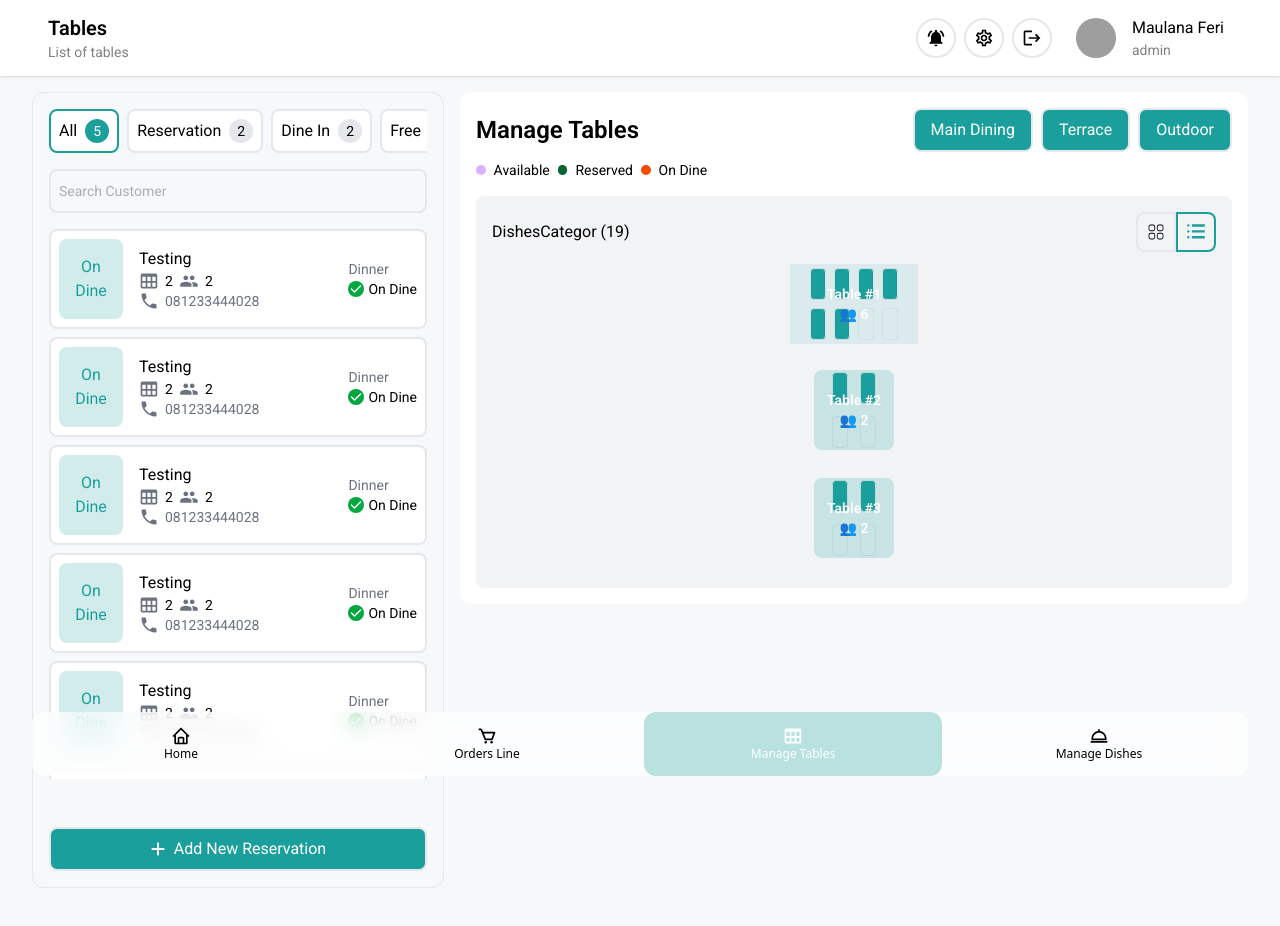
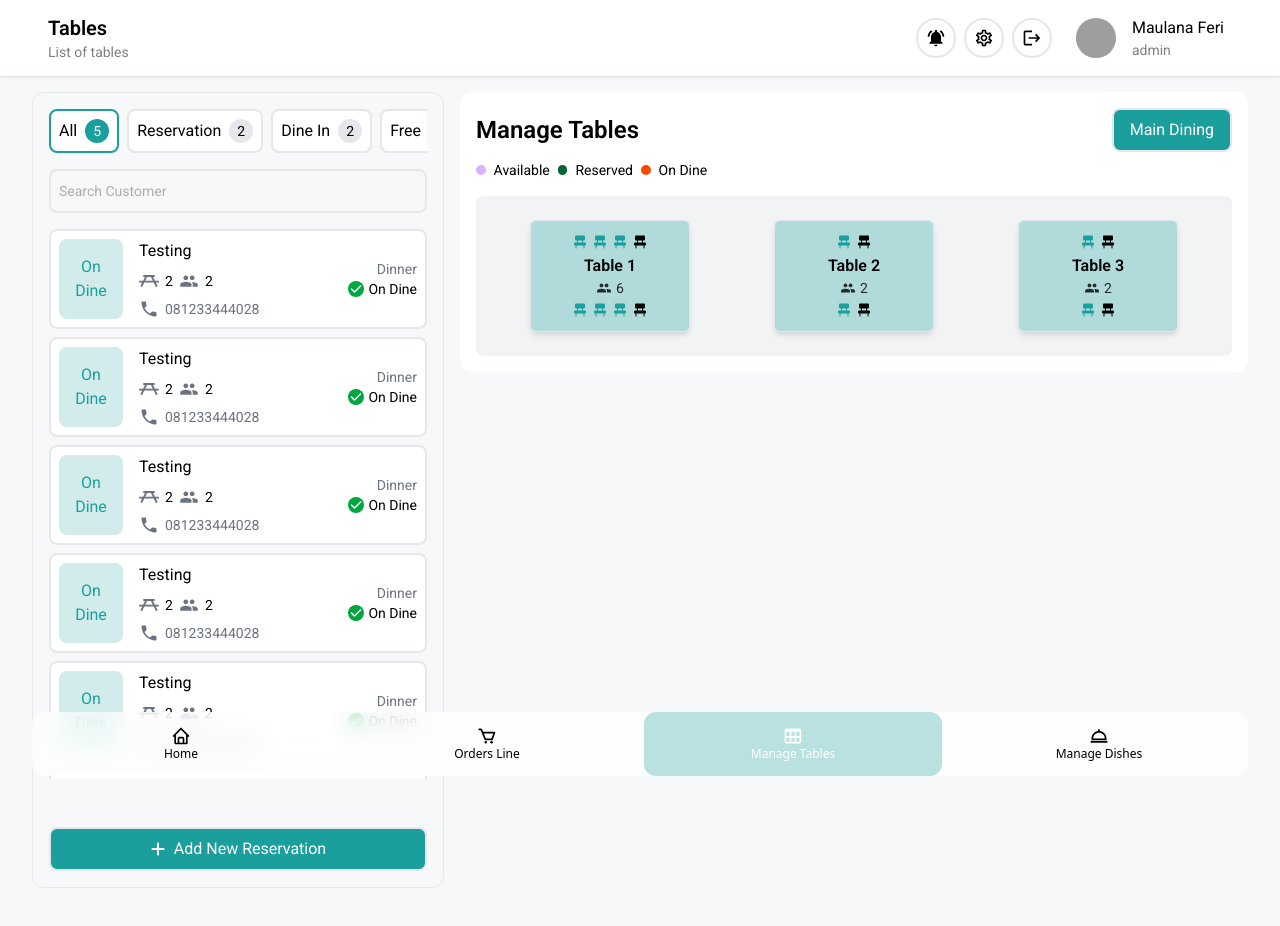
Before and after one commit to Ferrr1/restaurant-web-app, a React (Vite) app in the folder frontend/: page /tables in a window 1280 px wide. Shown: the top 926 px of the page. Built offline with nearby package versions, Linux system fonts and the light colour scheme; grey boxes are pictures that could not be loaded.

Commit message:
feat: Update table management components with improved layout and icon usage, enhance TableLayout for better display of tables and chairs

```diff
--- a/frontend/src/features/tables/components/ListTables.jsx
+++ b/frontend/src/features/tables/components/ListTables.jsx
@@ -4,8 +4,8 @@ import { CustomerData, DataTables } from "../../../data/constants";
 import { FaCheck, FaPlus } from "react-icons/fa6";
 import { useScrollNavigator } from "../../../hooks/useScrollNavigator";
 import { Input } from "../../../components/ui/Input";
-import { BiTable } from "react-icons/bi";
 import { IoMdCall, IoMdPeople } from "react-icons/io";
+import { PiPicnicTableBold } from "react-icons/pi";
 
 const ListTables = ({ activeFilter, setActiveFilter }) => {
   const [isModalOpen, setIsModalOpen] = useState(false);
@@ -88,10 +88,10 @@ const ListTables = ({ activeFilter, setActiveFilter }) => {
               <span className="text-primary text-center max-w-16 bg-primary/20 px-2 py-4 rounded-lg">
                 On Dine
               </span>
-              <div className="flex flex-col">
+              <div className="flex flex-col gap-2">
                 <p>Testing</p>
                 <div className="flex gap-1.5">
-                  <BiTable size={20} className="text-text-muted" />
+                  <PiPicnicTableBold size={20} className="text-text-muted" />
                   <p className="text-sm text-text">2</p>
                   <IoMdPeople size={20} className="text-text-muted" />
                   <p className="text-sm text-text">2</p>
@@ -102,8 +102,8 @@ const ListTables = ({ activeFilter, setActiveFilter }) => {
                 </div>
               </div>
             </div>
-            <div>
-              <p className="text-sm text-text-muted">Dinner</p>
+            <div className="flex flex-col">
+              <p className="text-sm text-text-muted text-right">Dinner</p>
               <div className="flex items-center justify-center gap-1">
                 <span className="p-0.5 bg-green-600 rounded-full">
                   <FaCheck size={12} className="text-text-accent" />
--- a/frontend/src/features/tables/components/ManageTables.jsx
+++ b/frontend/src/features/tables/components/ManageTables.jsx
@@ -6,7 +6,7 @@ import { TfiMenuAlt } from "react-icons/tfi";
 import ModalAddDishes from "../../dishes/components/ModalAddDishes";
 import { Input } from "../../../components/ui/Input";
 import { FaPlus } from "react-icons/fa6";
-import TableLayout from "./TableLayout";
+import { TableLayout } from "./TableLayout";
 
 const ManageTables = () => {
   const [isModalOpen, setIsModalOpen] = useState(false);
@@ -31,7 +31,7 @@ const ManageTables = () => {
           >
             <span>Main Dining</span>
           </button>
-          <button
+          {/* <button
             onClick={openModal}
             className="flex flex-2 gap-2 justify-center items-center text-nowrap border-2 border-border cursor-pointer bg-primary hover:bg-primary/80 transition-colors duration-200 ease-in-out text-text-accent py-2 px-4 rounded-lg"
           >
@@ -42,7 +42,7 @@ const ManageTables = () => {
             className="flex flex-2 gap-2 justify-center items-center text-nowrap border-2 border-border cursor-pointer bg-primary hover:bg-primary/80 transition-colors duration-200 ease-in-out text-text-accent py-2 px-4 rounded-lg"
           >
             <span>Outdoor</span>
-          </button>
+          </button> */}
         </div>
       </Heading>
       <div className="flex gap-2 items-center mb-4">
@@ -53,26 +53,8 @@ const ManageTables = () => {
         <span className="rounded-full bg-orange-600 w-[0.6rem] h-[0.6rem]"></span>
         <p className="text-sm text-text">On Dine</p>
       </div>
-      <div className="bg-border/50 rounded-lg p-4 text-text">
-        <div className="flex justify-between items-center">
-          <h1>DishesCategor (19)</h1>
-          <div>
-            <button
-              className={`p-2 rounded-l-lg border-2 border-border text-text cursor-pointer transition-colors duration-200 ease-in-out`}
-            >
-              <CiGrid41 size={20} />
-            </button>
-            <button
-              className={`p-2 rounded-r-lg border-2 border-primary text-primary
-                   cursor-pointer transition-colors duration-200 ease-in-out`}
-            >
-              <TfiMenuAlt size={20} />
-            </button>
-          </div>
-        </div>
-        {tables.map((table) => (
-          <TableLayout key={table.id} {...table} />
-        ))}
+      <div className="bg-border/50 rounded-lg p-6 text-text">
+        <TableLayout tables={tables} />
       </div>
       {/* <ModalAddDishes isOpen={isModalOpen} onClose={closeModal} /> */}
     </>
--- a/frontend/src/features/tables/components/TableLayout.jsx
+++ b/frontend/src/features/tables/components/TableLayout.jsx
@@ -1,47 +1,69 @@
+import { IoMdPeople } from "react-icons/io";
+import { PiChairFill } from "react-icons/pi";
 import { cn } from "../../../utils/cn";
 
-const TableLayout = ({ id, capacity, occupied, shape = "square" }) => {
-  const chairs = Array.from({ length: capacity });
+// Kursi
+const Chair = ({ occupied }) => {
+  return (
+    <div
+      className={cn(
+        "w-4 h-6 flex items-center justify-center rounded-sm",
+        occupied ? "text-primary" : "text-muted-foreground",
+        "transition-colors"
+      )}
+    >
+      <PiChairFill size={20} />
+    </div>
+  );
+};
+
+// Meja
+const Table = ({ id, type = "normal", occupied = 0, capacity = 4 }) => {
+  const isBig = type === "big";
 
   return (
-    <div className="relative flex justify-center items-center p-4">
-      {/* Chairs */}
+    <div className="flex flex-col items-center gap-2">
       <div
         className={cn(
-          "grid",
-          shape === "rectangle"
-            ? "grid-cols-4 grid-rows-2 gap-2"
-            : "grid-cols-2 grid-rows-2 gap-3"
+          "relative bg-primary/30 rounded-md shadow-md border border-border p-4",
+          isBig ? "w-[280px] h-[160px]" : "w-40 h-28",
+          "flex flex-col justify-center"
         )}
       >
-        {chairs.map((_, idx) => {
-          const isOccupied = idx < occupied;
-          return (
-            <div
-              key={idx}
-              className={cn(
-                "w-4 h-8 rounded-sm border border-border",
-                isOccupied ? "bg-primary" : "bg-muted"
-              )}
-            ></div>
-          );
-        })}
-      </div>
+        {/* Bagian Atas: Kursi */}
+        <div className="flex justify-center gap-1">
+          {Array.from({ length: capacity / 2 }).map((_, idx) => (
+            <Chair key={idx} occupied={idx < occupied / 2} />
+          ))}
+        </div>
 
-      {/* Table Center */}
-      <div
-        className={cn(
-          "absolute flex flex-col items-center justify-center text-center text-sm text-text-accent font-semibold",
-          shape === "rectangle"
-            ? "w-32 h-20 bg-primary/10"
-            : "w-20 h-20 bg-primary/20 rounded-lg"
-        )}
-      >
-        <span>Table #{id}</span>
-        <span>👥 {occupied}</span>
+        {/* Tengah: Meja */}
+        <div className="text-center">
+          <div className="font-semibold text-text">Table {id}</div>
+          <div className="flex items-center justify-center gap-1 text-sm text-text/80">
+            <IoMdPeople size={16} />
+            {occupied}
+          </div>
+        </div>
+
+        {/* Bawah: Kursi */}
+        <div className="flex justify-center gap-1">
+          {Array.from({ length: capacity / 2 }).map((_, idx) => (
+            <Chair key={idx} occupied={idx < occupied / 2} />
+          ))}
+        </div>
       </div>
     </div>
   );
 };
 
-export default TableLayout;
+// Layout semua meja
+export const TableLayout = ({ tables = [] }) => {
+  return (
+    <div className="grid grid-cols-2 md:grid-cols-3 gap-6">
+      {tables.map((table) => (
+        <Table key={table.id} {...table} />
+      ))}
+    </div>
+  );
+};
```
